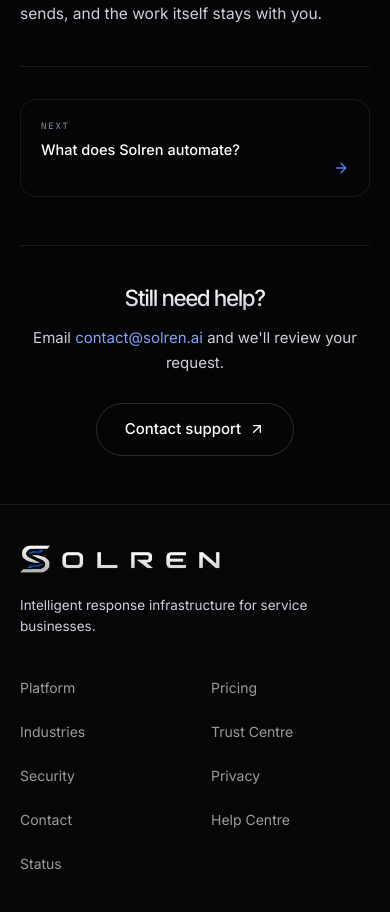
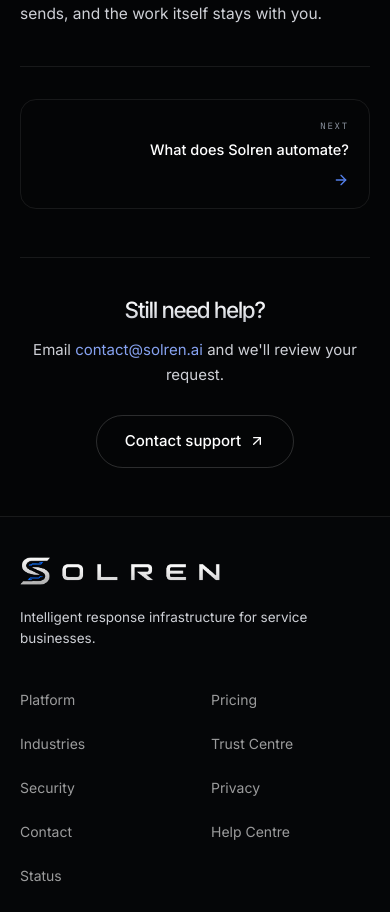
Before and after one commit to SolrenAI/solren-website, a Next.js app: page /help/how-solren-works in a window 390 px wide. Shown: the part 964-1876 px from the top of the page. Built offline with nearby package versions, Linux system fonts and the light colour scheme.

Commit message:
Update website

```diff
--- a/app/help/[slug]/page.tsx
+++ b/app/help/[slug]/page.tsx
@@ -135,12 +135,12 @@
                 href={`/help/${next.slug}`}
                 className="group rounded-2xl border border-white/[0.08] p-5 text-right transition-colors hover:border-white/20 hover:bg-white/[0.02] md:col-start-2 lg:p-5"
               >
-                <div className="flex h-full flex-col text-left md:hidden">
+                <div className="flex h-full flex-col items-end text-right md:hidden">
                   <span className="ps-label !text-[9px] !tracking-[0.2em]">Next</span>
                   <p className="mt-1.5 text-[14.5px] font-medium leading-snug text-white">
                     {next.title}
                   </p>
-                  <ArrowRight className="mt-auto h-4 w-4 self-end text-[#537FEA] transition-transform group-hover:translate-x-0.5" />
+                  <ArrowRight className="mt-3 h-4 w-4 text-[#537FEA] transition-transform group-hover:translate-x-0.5" />
                 </div>
                 <div className="hidden md:block">
                   <span className="ps-label !text-[9px] !tracking-[0.2em]">Next</span>
```
